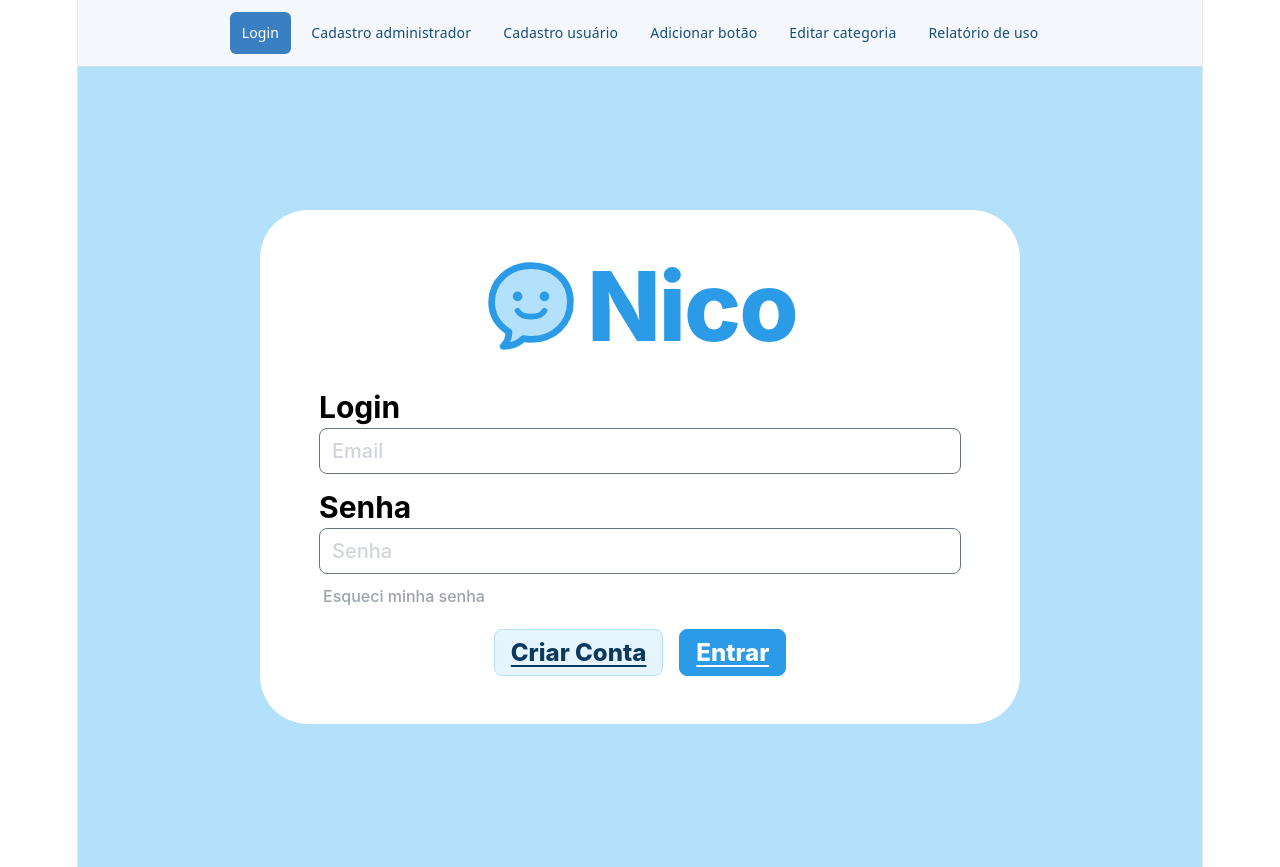
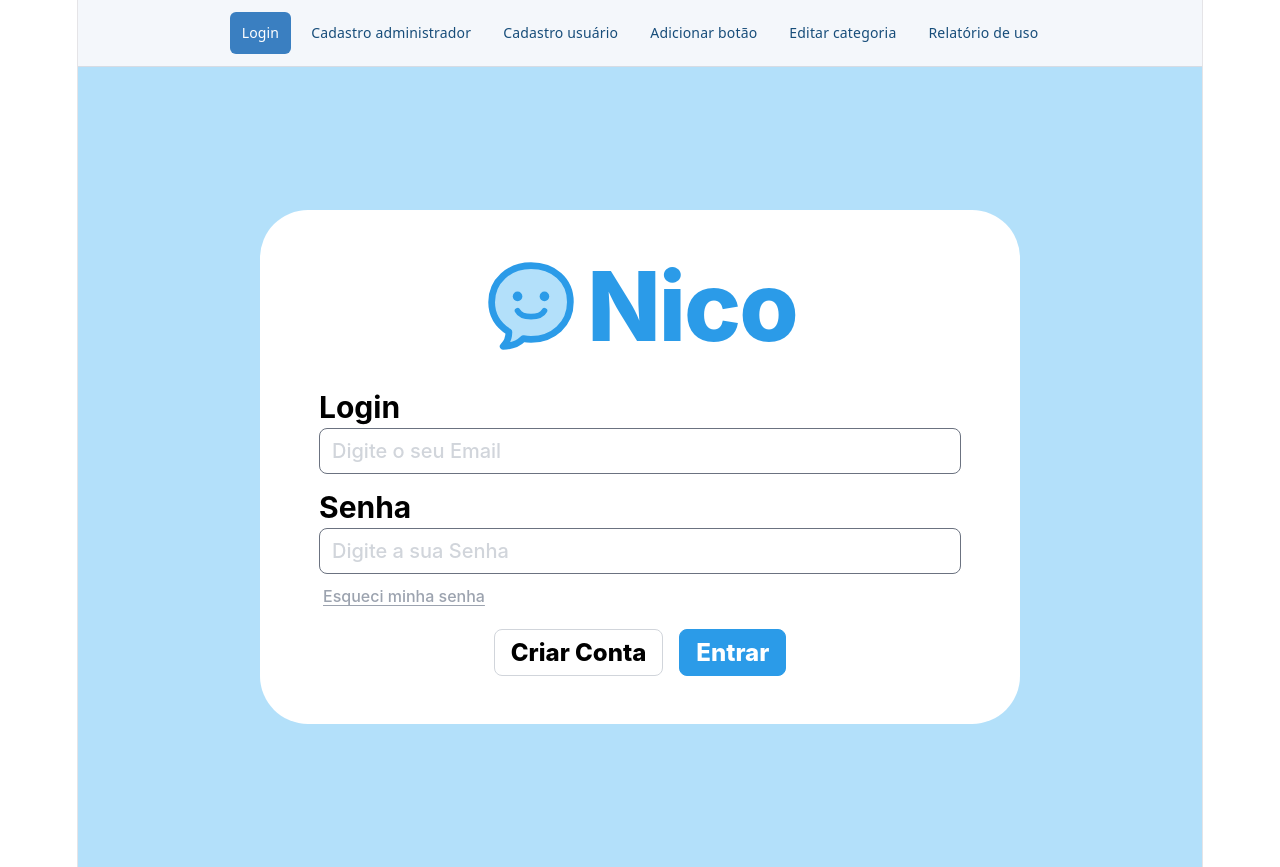
Before and after one commit to romanofilipe98/Back-end-nico, a React app in the folder frontend/: page / in a window 1280 px wide. Built offline with nearby package versions, Linux system fonts and the light colour scheme; the HTML template or start-up script is replaced by a standard one.

Commit message:
Style: Houver, placeholder e botão

```diff
--- a/frontend/src/css/LoginUsuario.css
+++ b/frontend/src/css/LoginUsuario.css
@@ -117,6 +117,9 @@
   background: none;
   border: none;
   cursor: pointer;
+  text-decoration: underline;
+  text-underline-offset: 3px;
+  transition: color 0.25s ease;
 }
 
 .login-esqueci:hover {
@@ -138,7 +141,7 @@
   font-family: inherit;
   font-size: 24px;
   font-weight: 800;
-  text-decoration: underline;
+  text-decoration: none;
   text-decoration-thickness: 2px;
   text-underline-offset: 4px;
   border-radius: 8px;
@@ -152,6 +155,7 @@
 }
 
 .login-botao:hover {
+  text-decoration: underline;
   transform: translateY(-2px);
   box-shadow: 0 6px 14px rgba(43, 155, 232, 0.35);
 }
@@ -161,15 +165,15 @@
   box-shadow: none;
 }
 
-/* Criar Conta: azul bem claro -> azul médio no hover */
+/* Criar Conta: branco -> azul claro no hover */
 .login-botao-secundario {
-  color: #0b3a5e;
-  background: #e6f4fd;
-  border: 1px solid #b3e0fa;
+  color: #000000;
+  background: #ffffff;
+  border: 1px solid #d1d5db;
 }
 
 .login-botao-secundario:hover {
-  background: #7cc4f2;
+  background: #b3e0fa;
   border-color: #7cc4f2;
 }
 
--- a/frontend/src/pages/LoginUsuario.jsx
+++ b/frontend/src/pages/LoginUsuario.jsx
@@ -59,7 +59,7 @@ function LoginUsuario() {
                 id="email"
                 className={erros.email ? 'login-input login-input-erro' : 'login-input'}
                 type="email"
-                placeholder="Email"
+                placeholder="Digite o seu Email"
                 value={email}
                 onChange={(e) => setEmail(e.target.value)}
               />
@@ -74,7 +74,7 @@ function LoginUsuario() {
                 id="senha"
                 className={erros.senha ? 'login-input login-input-erro' : 'login-input'}
                 type="password"
-                placeholder="Senha"
+                placeholder="Digite a sua Senha"
                 value={senha}
                 onChange={(e) => setSenha(e.target.value)}
               />
```
